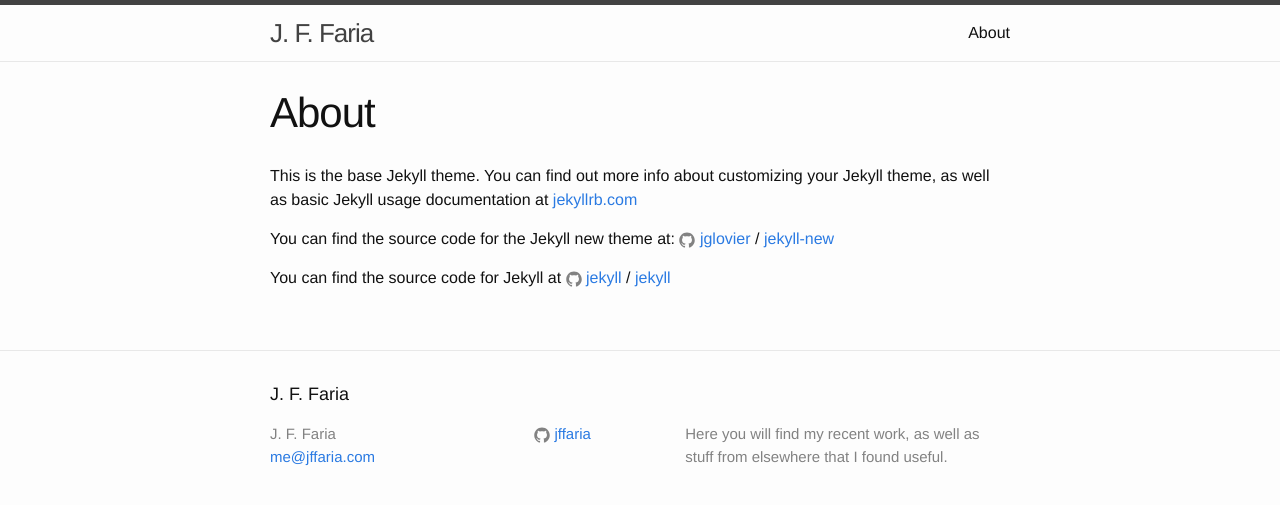
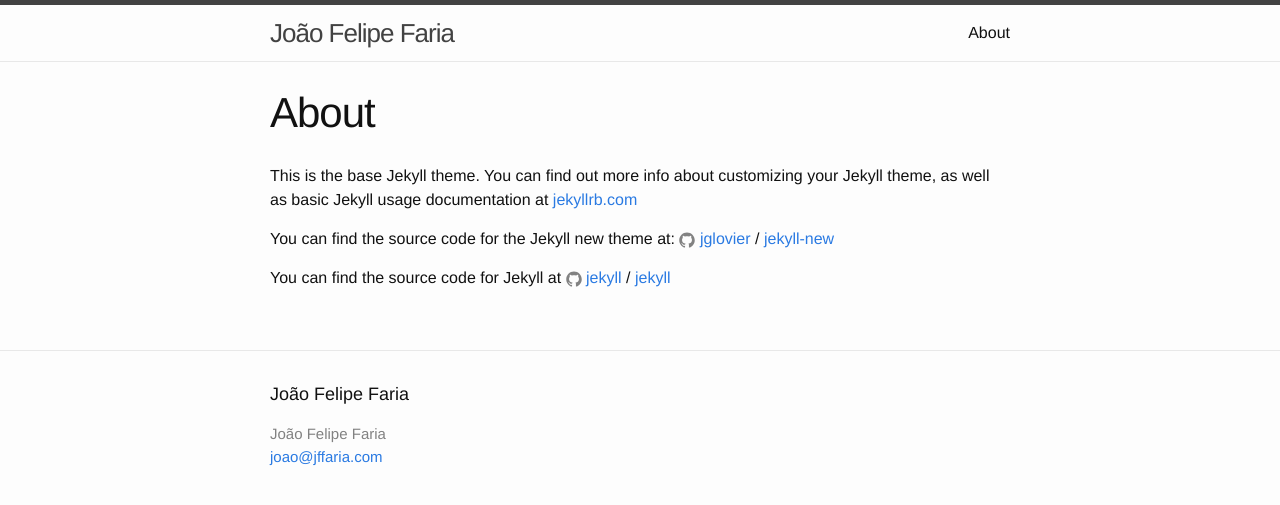
Before and after one commit to jffaria/jffaria.github.io, a Jekyll site: the page built from about.md, in a window 1280 px wide. Shown: the top 505 px of the page. Built offline with Jekyll 4.4.1, drawn with Linux system fonts in a browser that asks for light colours.

Commit message:
Update _config.yml

```diff
--- a/_config.yml
+++ b/_config.yml
@@ -6,13 +6,13 @@
 # 'jekyll serve'. If you change this file, please restart the server process.
 
 # Site settings
-title: J. F. Faria
-email: me@jffaria.com
-description: > # this means to ignore newlines until "baseurl:"
-  Here you will find my recent work, as well as stuff from elsewhere that I found useful.
+title: João Felipe Faria
+email: joao@jffaria.com
+#description: > # this means to ignore newlines until "baseurl:"
+#  Here you will find my recent work, as well as stuff from elsewhere that I found useful.
 baseurl: "" # the subpath of your site, e.g. /blog
 url: "https://www.jffaria.com" # the base hostname & protocol for your site
-github_username:  jffaria
+#github_username:  jffaria
 
 # Build settings
 markdown: kramdown
```
